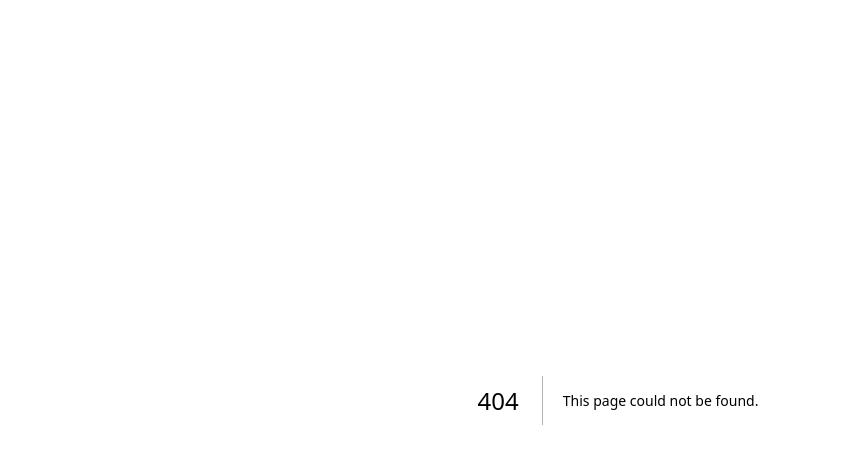
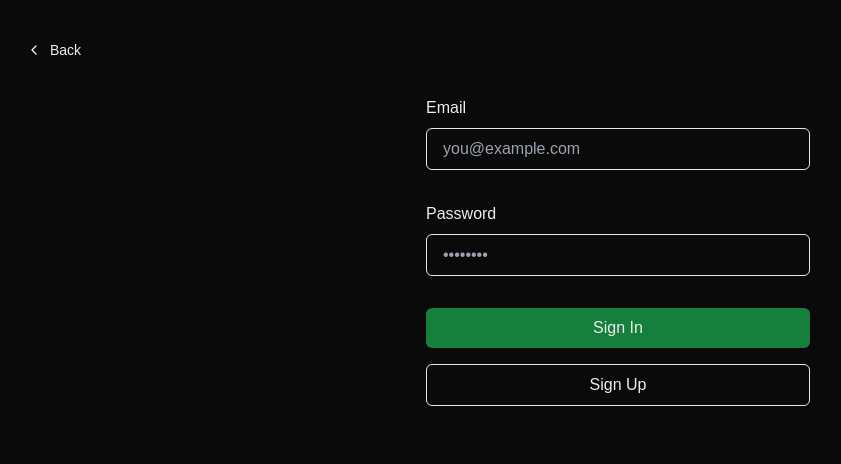
Before and after one commit to soclarus/changelogify, a Next.js app: page /login in a window 1280 px wide. Before the commit this address had no page. Shown: the top 464 px of the page, without its empty margins (22-863 px from the left). Built offline with nearby package versions, Linux system fonts and the light colour scheme.

Commit message:
Add login page with Supabase Auth (Server Actions)

```diff
--- /dev/null
+++ b/app/login/page.tsx
@@ -0,0 +1,116 @@
+import Link from 'next/link'
+import { headers } from 'next/headers'
+import { createClient } from '@/utils/supabase/server'
+import { redirect } from 'next/navigation'
+
+export default function Login({
+  searchParams,
+}: {
+  searchParams: { message: string }
+}) {
+  const signIn = async (formData: FormData) => {
+    'use server'
+
+    const email = formData.get('email') as string
+    const password = formData.get('password') as string
+    const supabase = createClient()
+
+    const { error } = await supabase.auth.signInWithPassword({
+      email,
+      password,
+    })
+
+    if (error) {
+      return redirect('/login?message=Could not authenticate user')
+    }
+
+    return redirect('/')
+  }
+
+  const signUp = async (formData: FormData) => {
+    'use server'
+
+    const origin = headers().get('origin')
+    const email = formData.get('email') as string
+    const password = formData.get('password') as string
+    const supabase = createClient()
+
+    const { error } = await supabase.auth.signUp({
+      email,
+      password,
+      options: {
+        emailRedirectTo: `${origin}/auth/callback`,
+      },
+    })
+
+    if (error) {
+      return redirect('/login?message=Could not authenticate user')
+    }
+
+    return redirect('/login?message=Check email to continue sign in process')
+  }
+
+  return (
+    <div className="flex-1 flex flex-col w-full px-8 sm:max-w-md justify-center gap-2 py-24 mx-auto">
+      <Link
+        href="/"
+        className="absolute left-8 top-8 py-2 px-4 rounded-md no-underline text-foreground bg-btn-background hover:bg-btn-background-hover flex items-center group text-sm"
+      >
+        <svg
+          xmlns="http://www.w3.org/2000/svg"
+          width="24"
+          height="24"
+          viewBox="0 0 24 24"
+          fill="none"
+          stroke="currentColor"
+          strokeWidth="2"
+          strokeLinecap="round"
+          strokeLinejoin="round"
+          className="mr-2 h-4 w-4 transition-transform group-hover:-translate-x-1"
+        >
+          <polyline points="15 18 9 12 15 6" />
+        </svg>{' '}
+        Back
+      </Link>
+
+      <form
+        className="animate-in flex-1 flex flex-col w-full justify-center gap-2 text-foreground"
+        action={signIn}
+      >
+        <label className="text-md" htmlFor="email">
+          Email
+        </label>
+        <input
+          className="rounded-md px-4 py-2 bg-inherit border mb-6"
+          name="email"
+          placeholder="you@example.com"
+          required
+        />
+        <label className="text-md" htmlFor="password">
+          Password
+        </label>
+        <input
+          className="rounded-md px-4 py-2 bg-inherit border mb-6"
+          type="password"
+          name="password"
+          placeholder="••••••••"
+          required
+        />
+        <button className="bg-green-700 rounded-md px-4 py-2 text-foreground mb-2">
+          Sign In
+        </button>
+        <button
+          formAction={signUp}
+          className="border border-foreground/20 rounded-md px-4 py-2 text-foreground mb-2"
+        >
+          Sign Up
+        </button>
+        {searchParams?.message && (
+          <p className="mt-4 p-4 bg-foreground/10 text-foreground text-center">
+            {searchParams.message}
+          </p>
+        )}
+      </form>
+    </div>
+  )
+}
```
